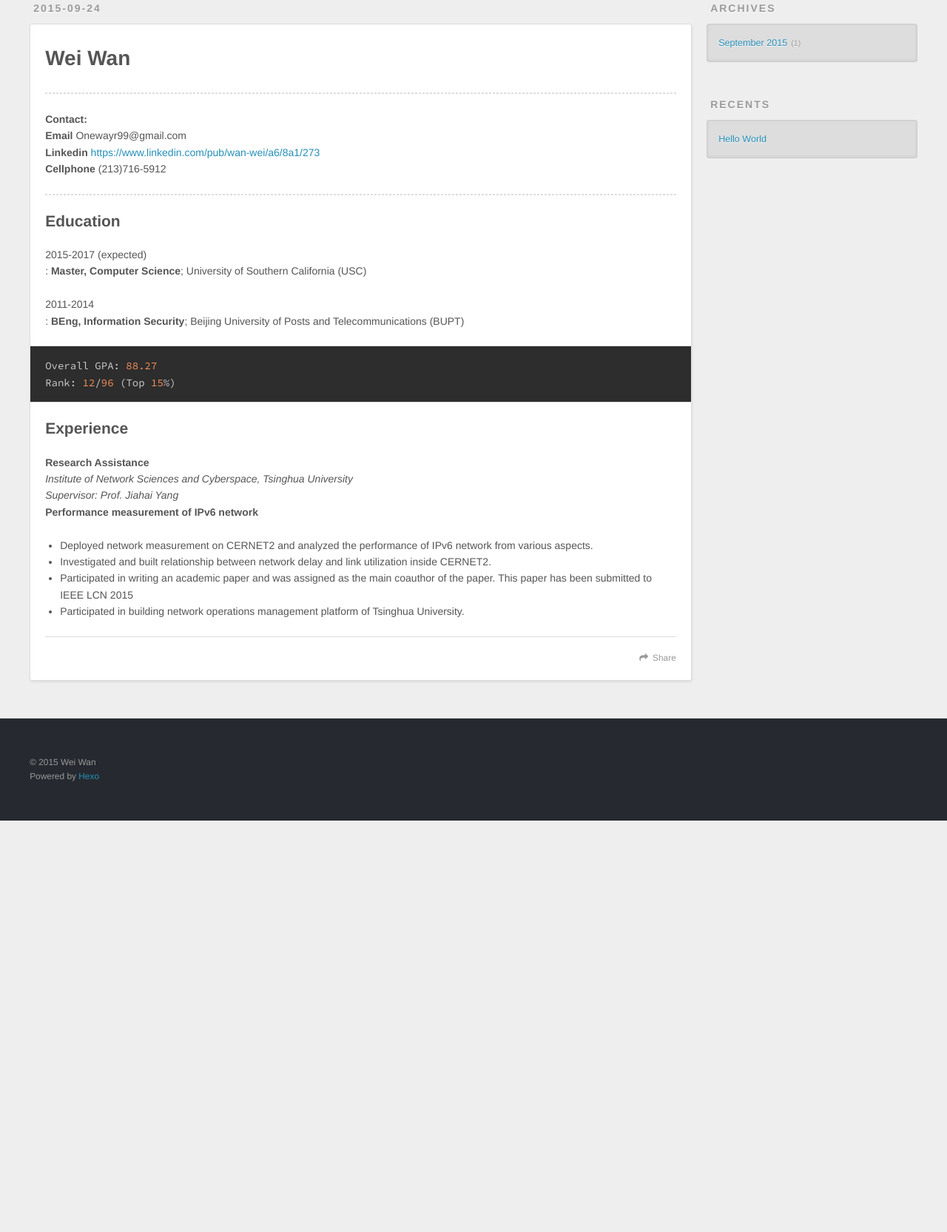
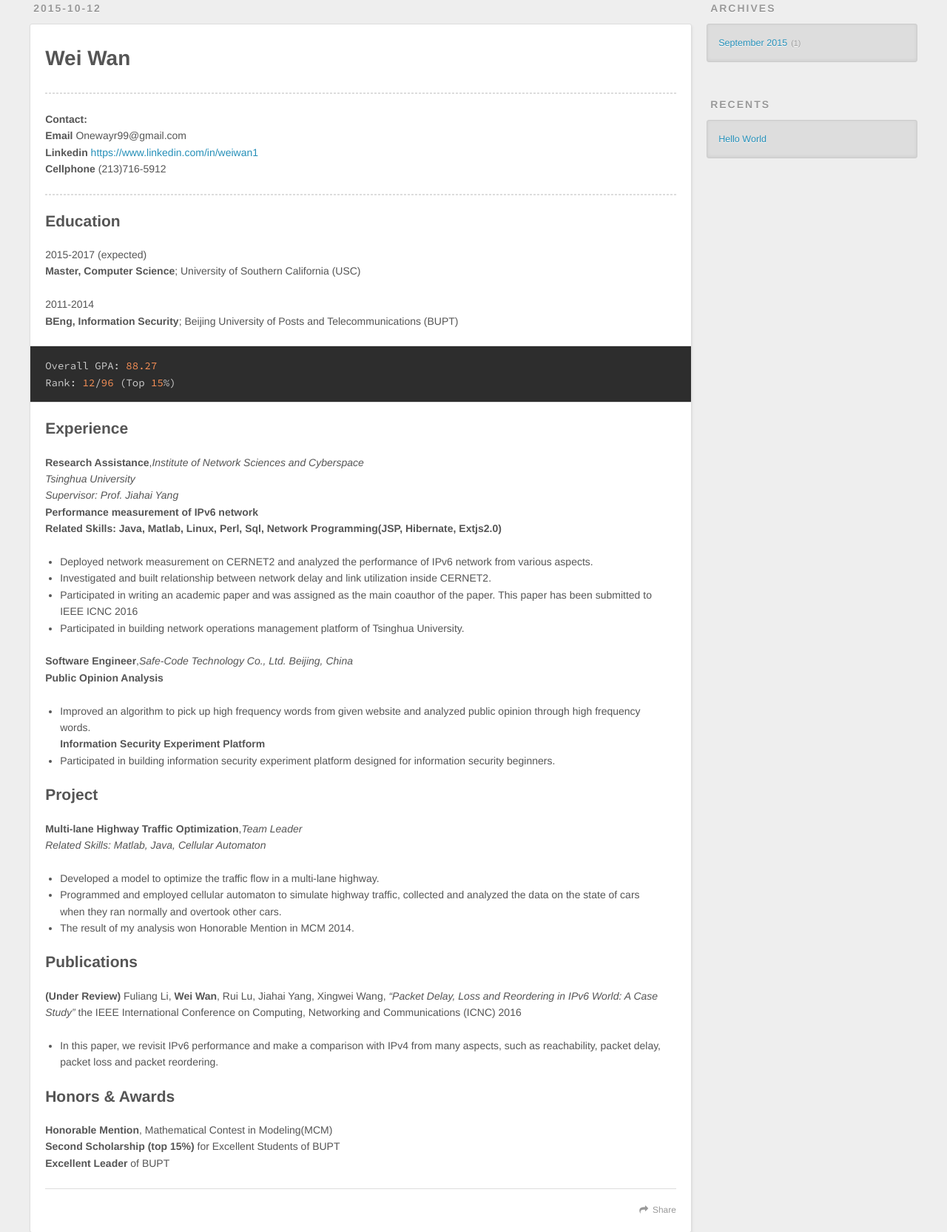
Before and after one commit to Onewayr9/Onewayr9.github.io, a plain HTML site: page about/index.html in a window 1280 px wide. Shown: the part 347-2012 px from the top of the page at 74% size. Before the commit the page ends 1456 px from the top, so only its background shows below. Drawn offline with nearby package versions, Linux system fonts and the light colour scheme.

Commit message:
Site updated: 2015-10-12 00:45:39

```diff
--- a/about/index.html
+++ b/about/index.html
@@ -6,24 +6,24 @@
   <title>Oneway&#39;s Site</title>
   <meta name="viewport" content="width=device-width, initial-scale=1, maximum-scale=1">
   <meta name="description" content="Wei Wan
- Contact:Email Onewayr99@gmail.comLinkedin https://www.linkedin.com/pub/wan-wei/a6/8a1/273Cellphone (213)716-5912
+ Contact:Email Onewayr99@gmail.comLinkedin https://www.linkedin.com/in/weiwan1Cellphone (213)716-5912
 
-Education2015-2017 (expected):   Master, Computer Science; University of Sout">
+Education2015-2017 (expected)Master, Computer Science; University of Southern California">
 <meta property="og:type" content="website">
 <meta property="og:title" content="Oneway's Site">
 <meta property="og:url" content="http://Onewayr9.com/about/index.html">
 <meta property="og:site_name" content="Oneway's Site">
 <meta property="og:description" content="Wei Wan
- Contact:Email Onewayr99@gmail.comLinkedin https://www.linkedin.com/pub/wan-wei/a6/8a1/273Cellphone (213)716-5912
+ Contact:Email Onewayr99@gmail.comLinkedin https://www.linkedin.com/in/weiwan1Cellphone (213)716-5912
 
-Education2015-2017 (expected):   Master, Computer Science; University of Sout">
-<meta property="og:updated_time" content="2015-09-24T07:56:20.000Z">
+Education2015-2017 (expected)Master, Computer Science; University of Southern California">
+<meta property="og:updated_time" content="2015-10-12T07:45:23.000Z">
 <meta name="twitter:card" content="summary">
 <meta name="twitter:title" content="Oneway's Site">
 <meta name="twitter:description" content="Wei Wan
- Contact:Email Onewayr99@gmail.comLinkedin https://www.linkedin.com/pub/wan-wei/a6/8a1/273Cellphone (213)716-5912
+ Contact:Email Onewayr99@gmail.comLinkedin https://www.linkedin.com/in/weiwan1Cellphone (213)716-5912
 
-Education2015-2017 (expected):   Master, Computer Science; University of Sout">
+Education2015-2017 (expected)Master, Computer Science; University of Southern California">
 
     <link rel="alternative" href="/atom.xml" title="Oneway&#39;s Site" type="application/atom+xml">
 
@@ -78,7 +78,7 @@ Education2015-2017 (expected):   Master, Computer Science; University of Sout">
         <section id="main"><article id="page-undefined" class="article article-type-page" itemscope itemprop="blogPost">
   <div class="article-meta">
     <a href="/about/index.html" class="article-date">
-  <time datetime="2015-09-24T07:56:20.000Z" itemprop="datePublished">2015-09-24</time>
+  <time datetime="2015-10-12T07:45:23.000Z" itemprop="datePublished">2015-10-12</time>
 </a>
 
   </div>
@@ -88,24 +88,40 @@ Education2015-2017 (expected):   Master, Computer Science; University of Sout">
     <div class="article-entry" itemprop="articleBody">
 
         <h1 id="Wei_Wan">Wei Wan</h1><hr>
-<p> <strong>Contact:</strong><br><strong>Email</strong> Onewayr99@gmail.com<br><strong>Linkedin</strong> <a href="https://www.linkedin.com/pub/wan-wei/a6/8a1/273" target="_blank" rel="external">https://www.linkedin.com/pub/wan-wei/a6/8a1/273</a><br><strong>Cellphone</strong> (213)716-5912</p>
+<p> <strong>Contact:</strong><br><strong>Email</strong> Onewayr99@gmail.com<br><strong>Linkedin</strong> <a href="https://www.linkedin.com/in/weiwan1" target="_blank" rel="external">https://www.linkedin.com/in/weiwan1</a><br><strong>Cellphone</strong> (213)716-5912</p>
 <hr>
-<h2 id="Education">Education</h2><p>2015-2017 (expected)<br>:   <strong>Master, Computer Science</strong>; University of Southern California (USC)</p>
-<p>2011-2014<br>:   <strong>BEng, Information Security</strong>; Beijing University of Posts and Telecommunications (BUPT)</p>
+<h2 id="Education">Education</h2><p>2015-2017 (expected)<br><strong>Master, Computer Science</strong>; University of Southern California (USC)</p>
+<p>2011-2014<br><strong>BEng, Information Security</strong>; Beijing University of Posts and Telecommunications (BUPT)</p>
 <pre><code>Overall GPA: <span class="number">88.27</span>
 Rank: <span class="number">12</span>/<span class="number">96</span> (Top <span class="number">15</span>%)
-</code></pre><h2 id="Experience">Experience</h2><p><strong>Research Assistance</strong><br><em>Institute of Network Sciences and Cyberspace, Tsinghua University</em><br><em>Supervisor: Prof. Jiahai Yang</em><br><strong>Performance measurement of IPv6 network</strong></p>
+</code></pre><h2 id="Experience">Experience</h2><p><strong>Research Assistance</strong>,<em>Institute of Network Sciences and Cyberspace</em><br><em>Tsinghua University</em><br><em>Supervisor: Prof. Jiahai Yang</em><br><strong>Performance measurement of IPv6 network</strong><br><strong>Related Skills: Java, Matlab, Linux, Perl, Sql, Network Programming(JSP, Hibernate, Extjs2.0)</strong></p>
 <ul>
 <li>Deployed network measurement on CERNET2 and analyzed the performance of IPv6 network from various aspects.</li>
 <li>Investigated and built relationship between network delay and link utilization inside CERNET2.</li>
-<li>Participated in writing an academic paper and was assigned as the main coauthor of the paper. This paper has been submitted to IEEE LCN 2015</li>
+<li>Participated in writing an academic paper and was assigned as the main coauthor of the paper. This paper has been submitted to IEEE ICNC 2016</li>
 <li>Participated in building network operations management platform of Tsinghua University.</li>
 </ul>
+<p><strong>Software Engineer</strong>,<em>Safe-Code Technology Co., Ltd. Beijing, China</em><br><strong>Public Opinion Analysis</strong></p>
+<ul>
+<li>Improved an algorithm to pick up high frequency words from given website and analyzed public opinion through high frequency words.<br><strong>Information Security Experiment Platform</strong></li>
+<li>Participated in building information security experiment platform designed for information security beginners.</li>
+</ul>
+<h2 id="Project">Project</h2><p><strong>Multi-lane Highway Traffic Optimization</strong>,<em>Team Leader</em><br><em>Related Skills: Matlab, Java, Cellular Automaton</em></p>
+<ul>
+<li>Developed a model to optimize the traffic flow in a multi-lane highway.</li>
+<li>Programmed and employed cellular automaton to simulate highway traffic, collected and analyzed the data on the state of cars when they ran normally and overtook other cars.</li>
+<li>The result of my analysis won Honorable Mention in MCM 2014.</li>
+</ul>
+<h2 id="Publications">Publications</h2><p><strong>(Under Review)</strong> Fuliang Li, <strong>Wei Wan</strong>, Rui Lu, Jiahai Yang, Xingwei Wang, <em>“Packet Delay, Loss and Reordering in IPv6 World: A Case Study”</em> the IEEE International Conference on Computing, Networking and Communications (ICNC) 2016</p>
+<ul>
+<li>In this paper, we revisit IPv6 performance and make a comparison with IPv4 from many aspects, such as reachability, packet delay, packet loss and packet reordering.</li>
+</ul>
+<h2 id="Honors_&amp;_Awards">Honors &amp; Awards</h2><p><strong>Honorable Mention</strong>, Mathematical Contest in Modeling(MCM)<br><strong>Second Scholarship (top 15%)</strong> for Excellent Students of BUPT<br><strong>Excellent Leader</strong> of BUPT</p>
 
 
     </div>
     <footer class="article-footer">
-      <a data-url="http://Onewayr9.com/about/index.html" data-id="cifnlsycx000077uj4h1pdzah" class="article-share-link">Share</a>
+      <a data-url="http://Onewayr9.com/about/index.html" data-id="cifnmxre200009tujhthhbvrk" class="article-share-link">Share</a>
 
 
     </footer>
```
Also changed, not shown: 2015/09/23/hello-world/index.html (+1 -1 lines), index.html (+1 -1 lines).
